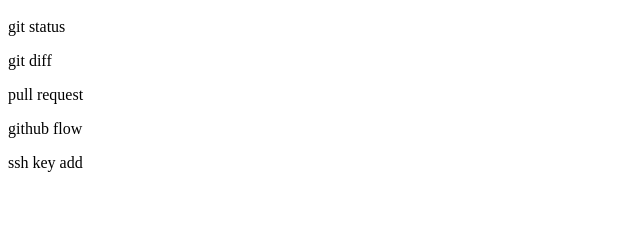
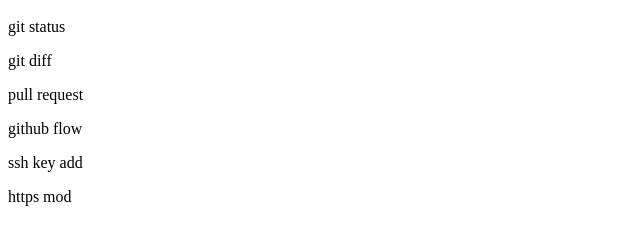
Before and after one commit to kimpoon99/git_tutorial, a plain HTML site: page index.html in a window 1280 px wide. Shown: the part 57-302 px from the top of the page, without its empty margins (0-640 px from the left). Drawn offline with Linux system fonts and the light colour scheme.

Commit message:
https mod

```diff
--- a/index.html
+++ b/index.html
@@ -4,3 +4,4 @@
 <p>pull request</p>
 <p>github flow</p>
 <p>ssh key add</p>
+<p>https mod</p>
```
